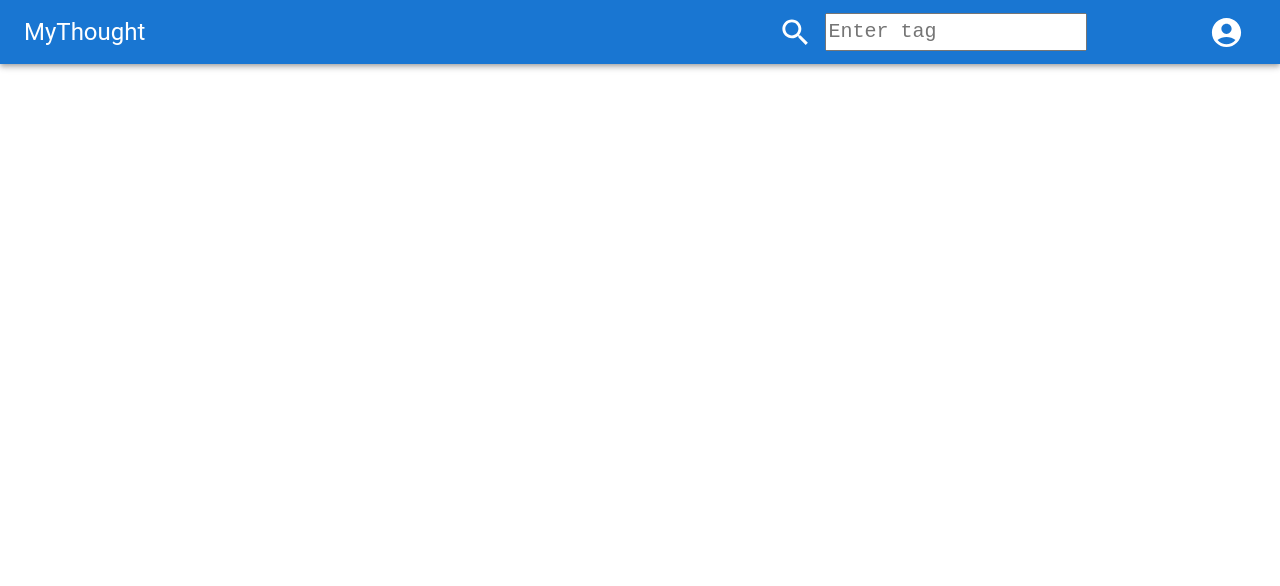
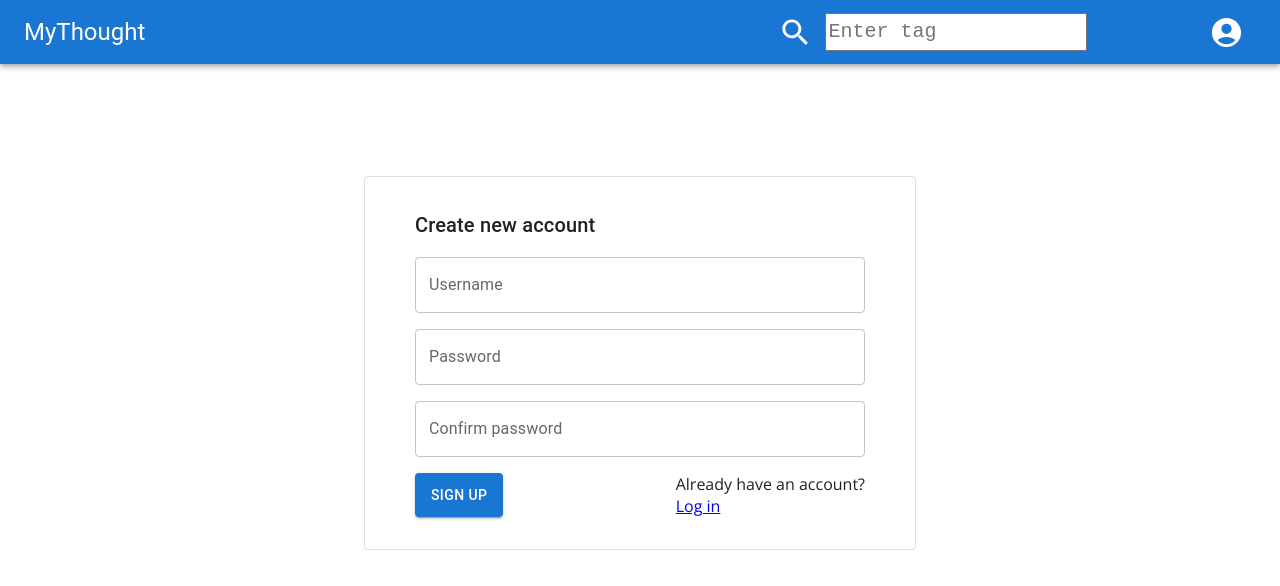
Before and after one commit to liitlelenim/my-thought-web-app, a React (Create React App) app in the folder src/frontend/: page /auth/signup in a window 1280 px wide. Shown: the top 586 px of the page. Built offline with nearby package versions, Linux system fonts and the light colour scheme; no server answers.

Commit message:
create sign up form

```diff
--- a/src/frontend/src/App.js
+++ b/src/frontend/src/App.js
@@ -3,6 +3,7 @@ import {MainPage} from "./Components/MainPage";
 import {AppNavBar} from "./Components/AppNavBar/AppNavBar";
 import {useState} from "react";
 import {AppLoginForm} from "./Components/AuthForms/LoginForm/AppLoginForm";
+import {AppSignUpForm} from "./Components/AuthForms/SignUpForm/AppSignUpForm";
 
 function App() {
     const [JWT, setJWT] = useState("");
@@ -16,6 +17,9 @@ function App() {
                         setJWT(jwt)
                     }}/>
                 </Route>
+                <Route path={"/auth/signup"} exact>
+                    <AppSignUpForm/>
+                </Route>
             </Switch>
         </div>
     );
--- a/src/frontend/src/Components/AuthForms/LoginForm/AppLoginForm.css
+++ b/src/frontend/src/Components/AuthForms/AuthFormForm.css
@@ -1,6 +1,5 @@
 .form-card {
-    margin: auto;
-    margin-top: 3rem;
+    margin: 3rem auto auto;
     max-width: 550px;
 }
 
@@ -10,7 +9,7 @@
     margin: auto;
 }
 
-.login-button-group {
+.form-button-group {
     display: flex;
     justify-content: space-between;
     justify-items: auto;
--- a/src/frontend/src/Components/AuthForms/LoginForm/AppLoginForm.jsx
+++ b/src/frontend/src/Components/AuthForms/LoginForm/AppLoginForm.jsx
@@ -1,19 +1,19 @@
 import {Alert, Button, Card, Stack, TextField, Typography} from "@mui/material";
 import {Link, useHistory} from "react-router-dom";
-import "./AppLoginForm.css";
+import "../AuthFormForm.css";
 import {useState} from "react";
 
 const AppLoginForm = ({setAuthToken}) => {
 
-    let alreadySendRequest = false;
+    let alreadySentRequest = false;
     const baseApiEndpoint = process.env.REACT_APP_API_BASE;
     const loginEndpoint = "/auth/login";
     const history = useHistory();
     const tryLoggingIn = () => {
-        if (alreadySendRequest) {
+        if (alreadySentRequest) {
             return;
         }
-        alreadySendRequest = true;
+        alreadySentRequest = true;
         if (usernameInput === "" || passwordInput === "") {
             setLoginMessage("You have to input required information to log in!");
             return;
@@ -45,8 +45,8 @@ const AppLoginForm = ({setAuthToken}) => {
             setAuthToken(json.jwt);
             history.push("/")
         })
-            .catch((err) => {
-                alreadySendRequest = false;
+            .catch((_) => {
+                alreadySentRequest = false;
             })
 
 
@@ -56,7 +56,7 @@ const AppLoginForm = ({setAuthToken}) => {
     const [passwordInput, setPasswordInput] = useState("");
     return (
         <>
-            <Alert className={"form-message"} color={"error"}
+            <Alert className={"form-message"} severity={"error"} color={"error"}
                    style={(loginMessage !== "") ? {
                        opacity: "1",
                        transition: "opacity 0.25s"
@@ -83,7 +83,7 @@ const AppLoginForm = ({setAuthToken}) => {
                         }}
                         value={passwordInput}
                     />
-                    <div className={"login-button-group"}>
+                    <div className={"form-button-group"}>
                         <Button variant={"contained"} onClick={tryLoggingIn}>Log in</Button>
                         <Typography variant={"p"}>Don't have an account?
                             <br/>
--- /dev/null
+++ b/src/frontend/src/Components/AuthForms/SignUpForm/AppSignUpForm.jsx
@@ -0,0 +1,137 @@
+import {Link} from "react-router-dom";
+import {Alert, Button, Card, Stack, TextField, Typography} from "@mui/material";
+import {useState} from "react";
+
+const AppSignUpForm = () => {
+
+    let alreadySentRequest = false;
+    const baseApiEndpoint = process.env.REACT_APP_API_BASE;
+    const signUpEndpoint = "/auth/signup";
+
+    const validPassword = (password) => {
+        if (password.length < 6) {
+            return false;
+        }
+        let containsUpperCase = false;
+        let containsLowerCase = false;
+        let containsDigit = false;
+        for (const char of password) {
+            if (!isNaN(char)) {
+                containsDigit = true;
+            }
+            if (char === char.toUpperCase()) {
+                containsUpperCase = true;
+            }
+            if (char === char.toLowerCase()) {
+                containsLowerCase = true;
+            }
+        }
+        return containsLowerCase && containsUpperCase && containsDigit;
+    }
+
+    const trySigningUp = () => {
+        if (alreadySentRequest)
+            return;
+        alreadySentRequest = true;
+        if (usernameInput === "" || passwordInput === "") {
+            setSignUpMessage("You have to input required information to create an account!");
+            setAlertSeverity("error");
+            alreadySentRequest = false;
+            return;
+        }
+        if (!validPassword(passwordInput)) {
+            setSignUpMessage("Password must contain at least one lower case letter," +
+                " one upper case letter and one digit and be at least six characters long!");
+            setAlertSeverity("error");
+            alreadySentRequest = false;
+            return;
+        }
+        if (passwordInput !== confirmPasswordInput) {
+            setSignUpMessage("Password and confirmation password must be the same!")
+            setAlertSeverity("error");
+            alreadySentRequest = false;
+            return;
+        }
+        const request = {
+            method: "POST",
+            body: JSON.stringify({
+                username: usernameInput,
+                password: passwordInput
+            }),
+            headers: {
+                "Content-Type": "application/json"
+            }
+        }
+        fetch(baseApiEndpoint + signUpEndpoint, request)
+            .then((response) => {
+                if (response.status === 201) {
+                    setSignUpMessage("Account successfully created!");
+                    setAlertSeverity("success");
+                    alreadySentRequest = false;
+                    setUsernameInput("");
+                    setPasswordInput("");
+                    setConfirmPasswordInput("");
+                } else if (response.status === 400) {
+                    setSignUpMessage("User with given username already exists!");
+                    setAlertSeverity("error");
+                    alreadySentRequest = false;
+                }
+            })
+
+    }
+
+    const [signUpMessage, setSignUpMessage] = useState("");
+    const [alertSeverity, setAlertSeverity] = useState("error")
+    const [usernameInput, setUsernameInput] = useState("");
+    const [passwordInput, setPasswordInput] = useState("");
+    const [confirmPasswordInput, setConfirmPasswordInput] = useState("");
+
+    return <>
+        <Alert className={"form-message"} severity={alertSeverity} color={alertSeverity}
+               style={(signUpMessage !== "") ? {
+                   opacity: "1",
+                   transition: "opacity 0.25s"
+               } : {
+                   opacity: "0.0",
+                   transition: "opacity 0.25s"
+               }}>{signUpMessage}</Alert>
+        <Card variant={"outlined"} className={"form-card"}>
+            <Stack spacing={2} className={"login-form-stack"}>
+                <Typography variant={"h6"}>Create new account</Typography>
+                <TextField
+                    label="Username"
+                    onChange={(event) => {
+                        setUsernameInput(event.target.value)
+                    }}
+                    value={usernameInput}
+                />
+                <TextField
+                    label="Password"
+                    type="password"
+                    autoComplete="current-password"
+                    onChange={(event) => {
+                        setPasswordInput(event.target.value)
+                    }}
+                    value={passwordInput}
+                />
+                <TextField
+                    label="Confirm password"
+                    type="password"
+                    autoComplete="current-password"
+                    onChange={(event) => {
+                        setConfirmPasswordInput(event.target.value)
+                    }}
+                    value={confirmPasswordInput}
+                />
+                <div className={"form-button-group"}>
+                    <Button variant={"contained"} onClick={trySigningUp}>Sign up</Button>
+                    <Typography variant={"p"}>Already have an account?
+                        <br/>
+                        <Link to={"/auth/login"}>Log in</Link>
+                    </Typography>
+                </div>
+            </Stack>
+        </Card>
+    </>
+}
+export {AppSignUpForm}
```
